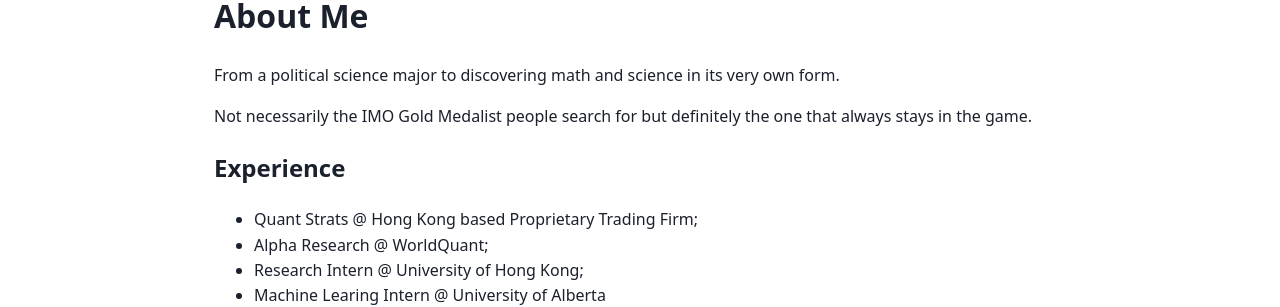
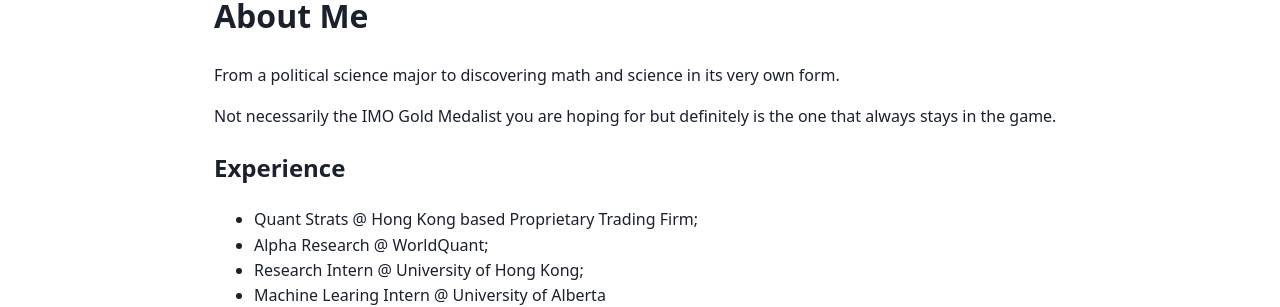
Before and after one commit to resyui/resyui.github.io, a Jekyll site: the page built from about.md, in a window 1280 px wide and 1301 px high. Shown: the part 147-454 px from the top of the window. Built offline with Jekyll 4.4.1, drawn with Linux system fonts in a browser that asks for light colours.

Commit message:
Correct wording in about.md

```diff
--- a/about.md
+++ b/about.md
@@ -7,7 +7,7 @@ permalink: /about/
 # About Me
 From a political science major to discovering math and science in its very own form.
 
-Not necessarily the IMO Gold Medalist people search for but definitely the one that always stays in the game.
+Not necessarily the IMO Gold Medalist you are hoping for but definitely is the one that always stays in the game.
 
 ## Experience
 - Quant Strats @ Hong Kong based Proprietary Trading Firm;
```
